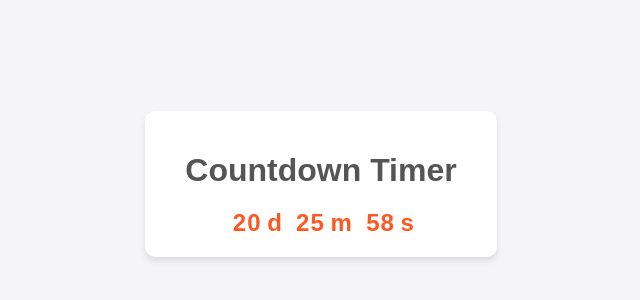
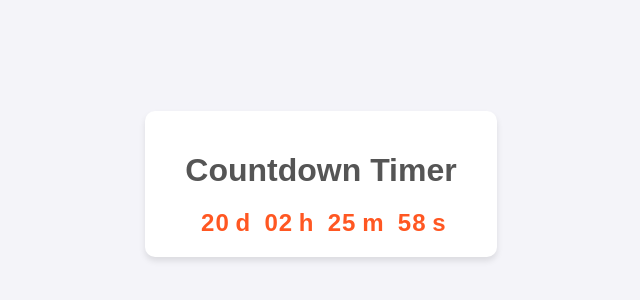
Before and after one commit to Firehawk6/testsite, a plain HTML site: page timer.html in a window 1280 px wide. Shown: the part 216-516 px from the top of the page, without its empty margins (319-959 px from the left). Drawn offline with Linux system fonts and the light colour scheme.

Commit message:
Update timer.html

```diff
--- a/timer.html
+++ b/timer.html
@@ -11,6 +11,7 @@
         <h1>Countdown Timer</h1>
         <div id="countdown">
             <span id="days">00</span>d
+            <span id="hours">00</span>h
             <span id="minutes">00</span>m
             <span id="seconds">00</span>s
         </div>
@@ -31,10 +32,12 @@
             }
 
             const days = Math.floor(timeLeft / (1000 * 60 * 60 * 24));
+            const hours = Math.floor((timeLeft % (1000 * 60 * 60 * 24)) / (1000 * 60 * 60));
             const minutes = Math.floor((timeLeft % (1000 * 60 * 60)) / (1000 * 60));
             const seconds = Math.floor((timeLeft % (1000 * 60)) / 1000);
 
             document.getElementById('days').textContent = days.toString().padStart(2, '0');
+            document.getElementById('hours').textContent = hours.toString().padStart(2, '0');
             document.getElementById('minutes').textContent = minutes.toString().padStart(2, '0');
             document.getElementById('seconds').textContent = seconds.toString().padStart(2, '0');
         }
```
